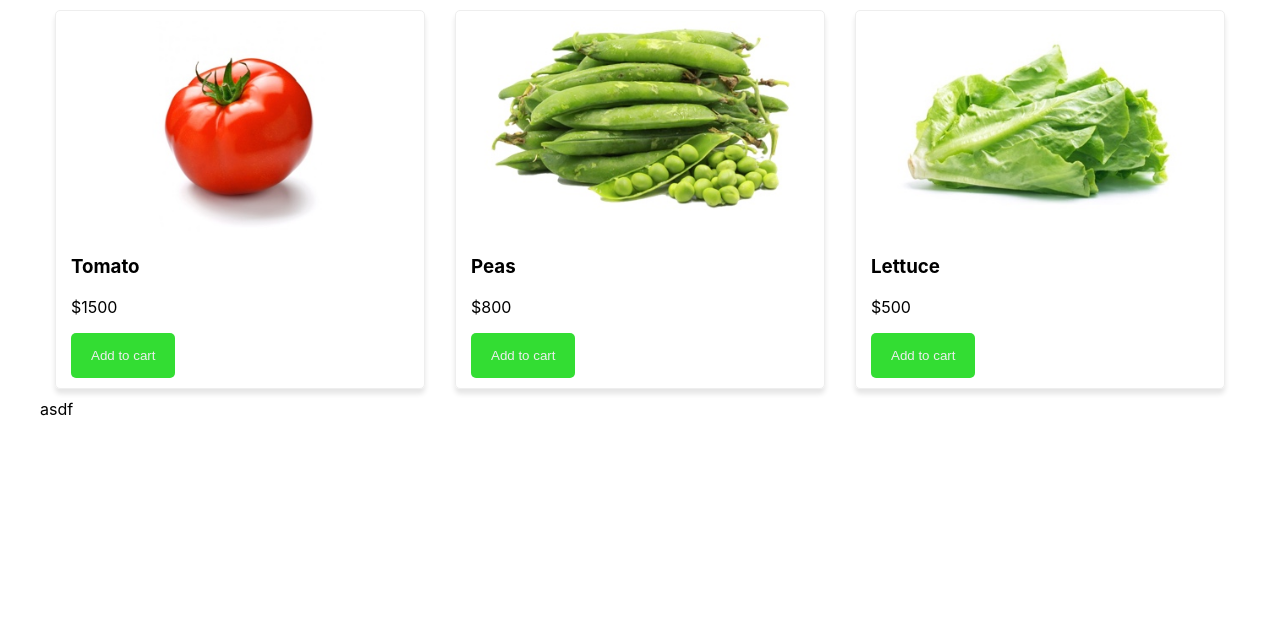
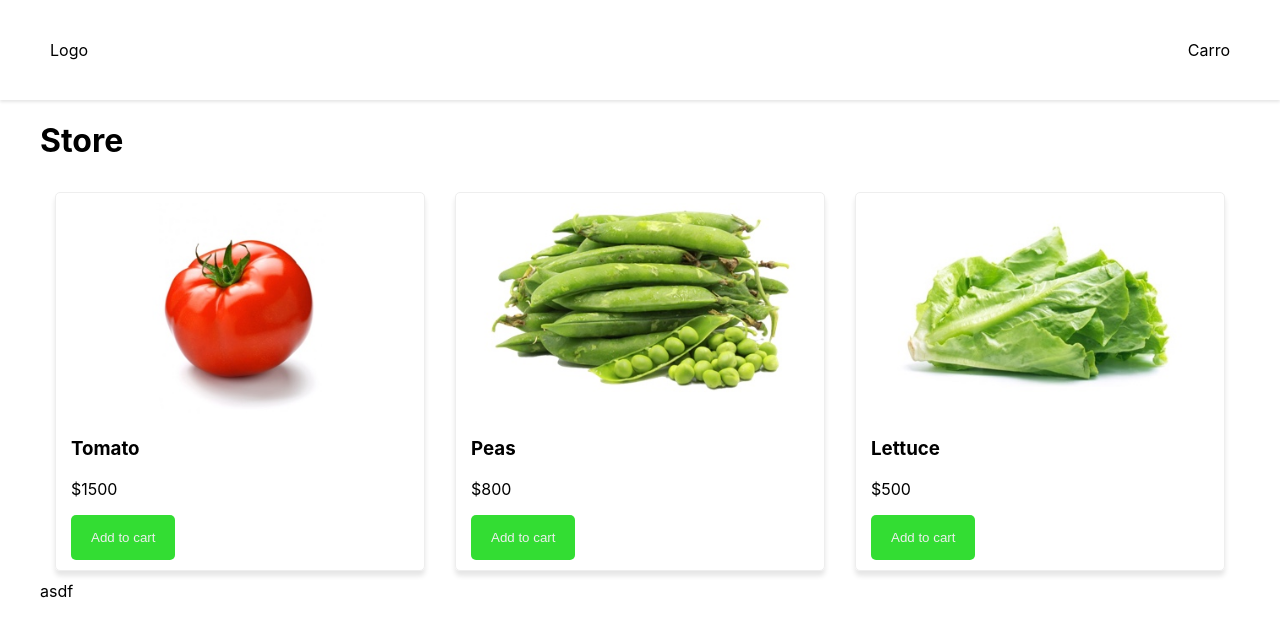
Before and after one commit to Hernandiaz035/shopping-cart, a React (Create React App) app: page / in a window 1280 px wide. Shown: the top 636 px of the page. Built offline with nearby package versions, Linux system fonts and the light colour scheme.

Commit message:
Add Layout, Navbar and Title Components to App.

```diff
--- a/src/App.js
+++ b/src/App.js
@@ -1,6 +1,8 @@
 import { Component } from 'react';
+import { Products } from './components/Products';
 import { Layout } from './components/Layout';
-import { Products } from './components/Products';
+import { Navbar } from './components/Navbar';
+import { Title } from './components/Title';
 
 class App extends Component {
   state = {
@@ -13,12 +15,16 @@ class App extends Component {
 
   render() {
     return (
+      <div>
+        <Navbar />
         <Layout>
+          <Title />
           <Products
             addToCart={() => console.log("Add to cart...")}
             products={this.state.products}
           />
         </Layout>
+      </div>
     )
   }
 }
```
Lines whose indentation alone changed are shown as unchanged.
